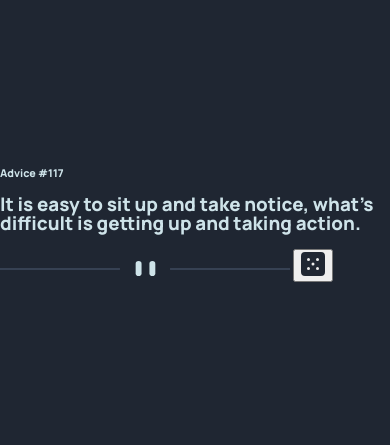
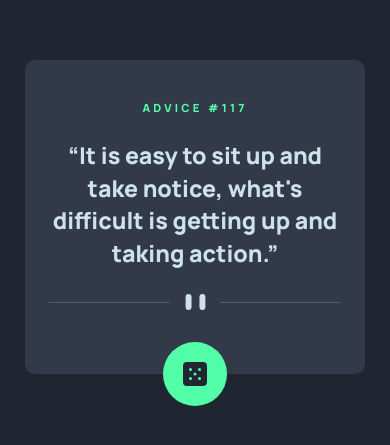
Before and after one commit to James-alderson/FrontendMentor_Advice-generator-app, a plain HTML site: page index.html in a window 390 px wide. Shown: the part 205-650 px from the top of the page. Drawn offline with Linux system fonts and the light colour scheme.

Commit message:
Project for mobile resolution created

```diff
--- a/assets/css/style.css
+++ b/assets/css/style.css
@@ -69,3 +69,61 @@ h6 {
    Components
    =============== */
 /* ---- card ---- */
+.card {
+	position: relative;
+	max-width: 340px;
+	padding: 1.62rem 1.5rem 2.5rem 1.5rem;
+	margin: 1rem;
+	border-radius: 10px;
+	background-color: var(--Dark-Grayish-Blue);
+}
+
+.card-content {
+	text-align: center;
+}
+
+.card-content h6 {
+	color: var(--Neon-Green);
+	font-size: 0.7rem;
+	letter-spacing: 3.2px;
+	text-transform: uppercase;
+}
+
+.card-content h3 {
+	font-size: 1.45rem;
+	line-height: 1.42;
+	margin: 1.6rem 0 1.5rem 0;
+}
+.card-content h3::before {
+	content: "\201C";
+}
+.card-content h3::after {
+	content: "\201D";
+}
+
+.card-content img {
+	display: block;
+	width: 100%;
+	height: auto;
+}
+
+.card-content picture img {
+	margin: 1.5rem 0;
+}
+
+.card-dice {
+	position: absolute;
+	top: calc(100% - 32px);
+	left: 50%;
+	padding: 1.25rem;
+	cursor: pointer;
+	border-radius: 50%;
+	border: none;
+	transform: translateX(-50%);
+	transition: box-shadow 0.3s ease-out;
+	background-color: var(--Neon-Green);
+}
+.card-dice:hover,
+.card-dice:focus {
+	box-shadow: 0 0 30px 0 var(--Neon-Green);
+}
```
